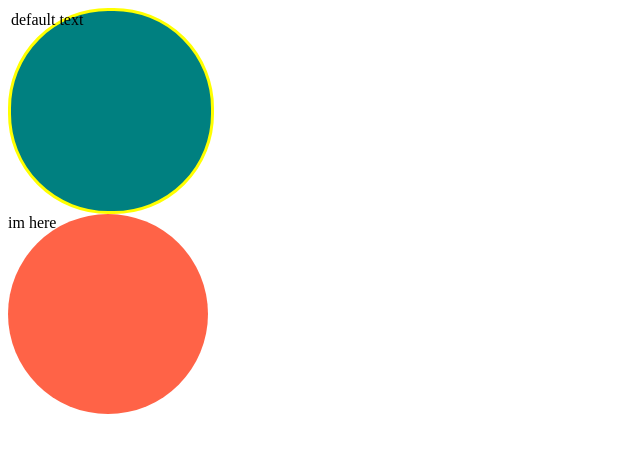
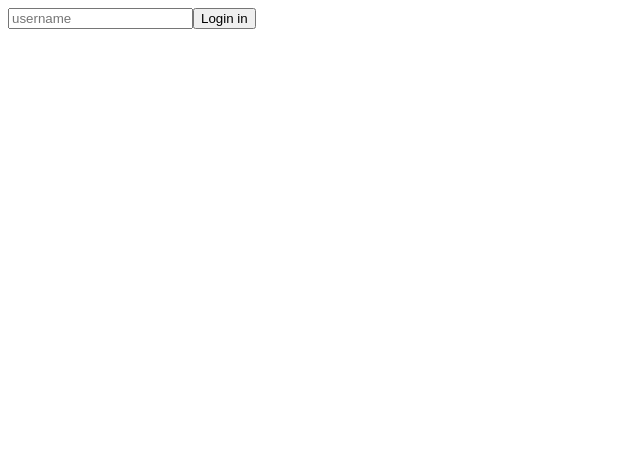
Before and after one commit to Leesugyoung/To-Do-List-App, a React (Create React App) app: page / in a window 1280 px wide. Shown: the top 452 px of the page, without its empty margins (0-640 px from the left). Built offline with nearby package versions, Linux system fonts and the light colour scheme.

Commit message:
typeSc practice2

```diff
--- a/src/App.tsx
+++ b/src/App.tsx
@@ -1,10 +1,28 @@
-import Circle from "./Circle";
+import { useState } from "react";
 
 function App() {
+  const [value, setValue] = useState("");
+  const onChange = (event: React.FormEvent<HTMLInputElement>) => {
+    const {
+      currentTarget: { value },
+    } = event;
+    setValue(value);
+  };
+  const onSubmit = (event: React.FormEvent<HTMLFormElement>) => {
+    event.preventDefault();
+    console.log("hello", value);
+  };
   return (
     <div>
-      <Circle bgColor="teal" borderColor="yellow" />
-      <Circle text="im here" bgColor="tomato" />
+      <form onSubmit={onSubmit}>
+        <input
+          value={value}
+          onChange={onChange}
+          type="text"
+          placeholder="username"
+        />
+        <button>Login in</button>
+      </form>
     </div>
   );
 }
--- a/src/Circle.tsx
+++ /dev/null
@@ -1,38 +0,0 @@
-import { useState } from "react";
-import styled from "styled-components";
-
-interface ContainerProps {
-  bgColor: string;
-  borderColor: string;
-}
-
-const Container = styled.div<ContainerProps>`
-  width: 200px;
-  height: 200px;
-  background-color: ${props => props.bgColor};
-  border-radius: 100px;
-  border: 3px solid ${props => props.borderColor};
-`;
-
-interface CircleProps {
-  bgColor: string;
-  borderColor?: string;
-  // ? 를 붙여주면 필수요소(required)가 아니게됨. 선택적 사용가능
-  text?: string;
-}
-
-function Circle({ bgColor, borderColor, text = "default text" }: CircleProps) {
-  // text = "default text" -> 디폴트 값 정해주기!
-  const [counter, setCounter] = useState(0);
-  // useState<number|string>(0) -> number 또는 string 타입이 될 수 있다고 알려주는 것
-
-  return (
-    <Container bgColor={bgColor} borderColor={borderColor ?? "bgColor"}>
-      {text}
-    </Container>
-  );
-  // ??앞에 값이 null이거나 undefined이면 오른쪽 값을,
-  // 그렇지 않으면 왼쪽 값을 반환하는 논리연산자
-}
-
-export default Circle;
```
